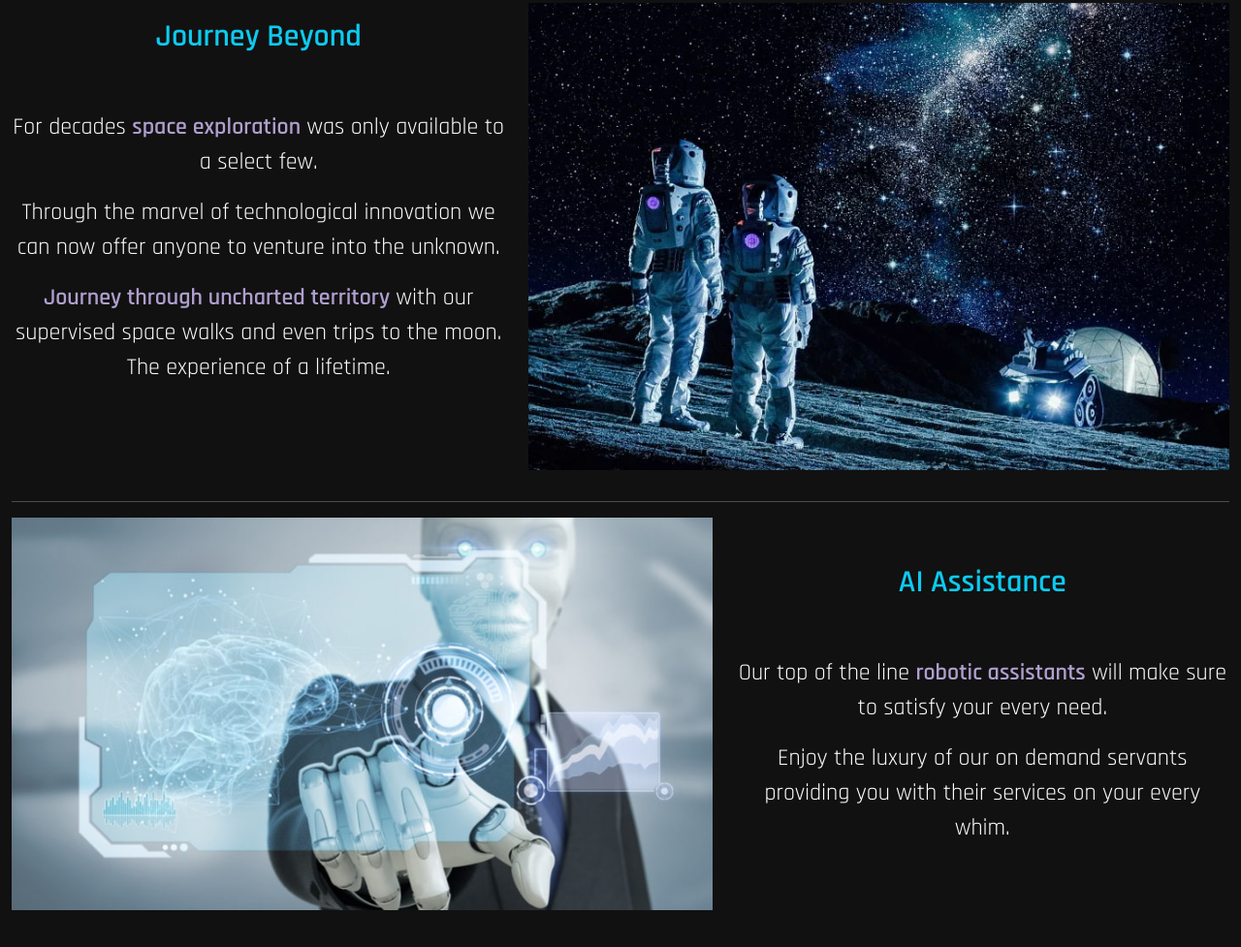
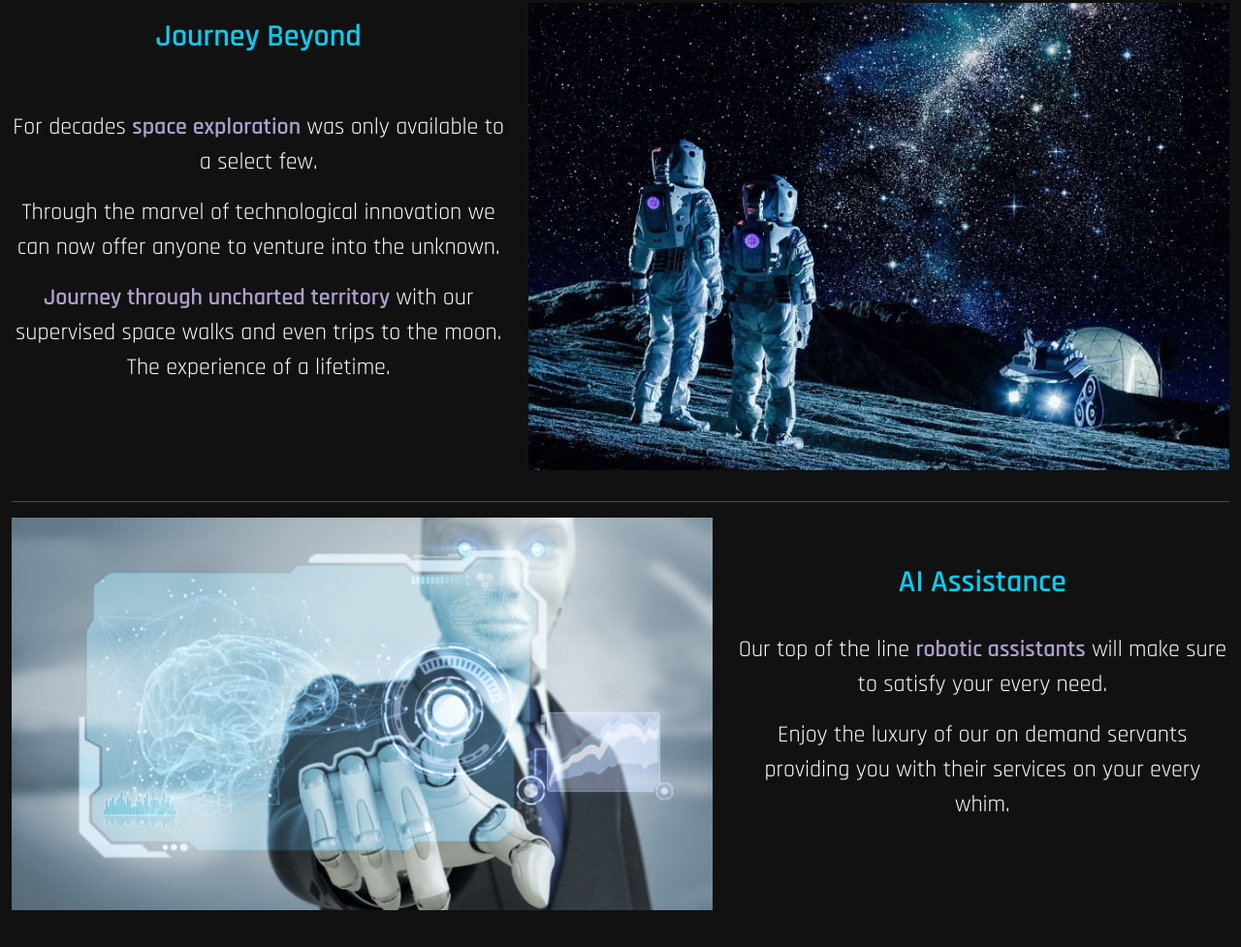
Before and after one commit to AaronDenHond/AdastrA, a plain HTML site: page facilities.html in a window 1280 px wide. Shown: the part 1607-2584 px from the top of the page at 97% size. Drawn offline with nearby package versions, Linux system fonts and the light colour scheme.

Commit message:
final form facilities

```diff
--- a/facilities.html
+++ b/facilities.html
@@ -162,7 +162,7 @@
 
     <div class="row mb-5 center-block text-center">
       <div class="col-lg-5 order-2">
-        <h2 class="heading py-5"><span class="text-info fw-bold">AI Assistance</span></h2>
+        <h2 class="heading pb-4 pt-5"><span class="text-info fw-bold">AI Assistance</span></h2>
         <p> Our top of the line <span class="spancolor">robotic assistants</span> will make sure
           to satisfy your every need.</p>
 
```
